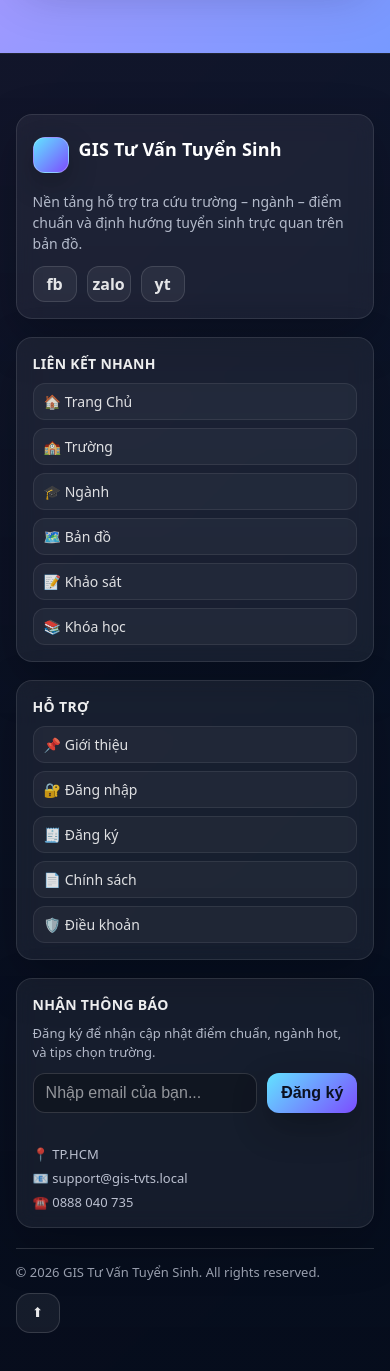
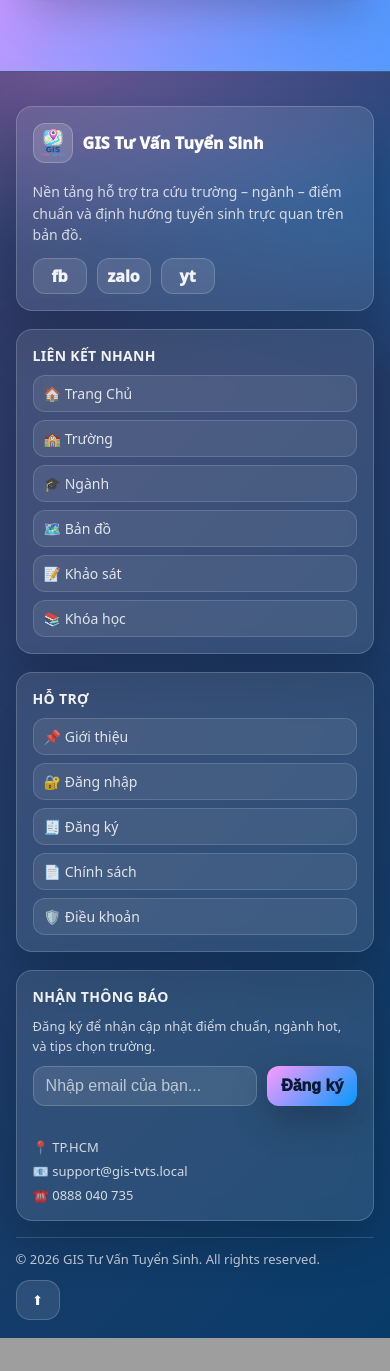
Before and after one commit to TRAM-HUONG/GIS-TUVANTUYENSINH, a Django app: page /dang-ky/ in a window 390 px wide; the page is wider, and only the part inside the window is pictured. Shown: the part 1067-2438 px from the top of that part. After the commit the page ends 2405 px from the top of that part, so only its background shows below. Run offline with Django 5.2, Linux system fonts and the light colour scheme.

Commit message:
Lưu các thay đổi

```diff
--- a/static/css/layout.css
+++ b/static/css/layout.css
@@ -1,44 +1,76 @@
+/* =========================================================
+   GIS TVTS – LAYOUT (PASTEL PINK→BLUE THEME)
+   - Hero slider full
+   - Menu buttons glass
+   - Card body background
+   - Falling flowers fixed overlay
+   - Footer pastel matching theme
+   ========================================================= */
+
+/* -------------------------
+   0) Variables / Reset
+------------------------- */
 :root{
   /* palette theo ảnh */
-  --c1: #FF99FF;
-  --c2: #CC99FF;
-  --c3: #9999FF;
-  --c4: #6699FF;
-  --c5: #3399FF;
-  --c6: #0099FF;
+  --c1:#FF99FF;
+  --c2:#CC99FF;
+  --c3:#9999FF;
+  --c4:#6699FF;
+  --c5:#3399FF;
+  --c6:#0099FF;
 
-  --p1: #FF99CC;
-  --p2: #CC99CC;
-  --p3: #9999CC;
-  --p4: #6699CC;
-  --p5: #3399CC;
-  --p6: #0099CC;
+  --p1:#FF99CC;
+  --p2:#CC99CC;
+  --p3:#9999CC;
+  --p4:#6699CC;
+  --p5:#3399CC;
+  --p6:#0099CC;
 
-  --text: #0b1b33;
-  --card: rgba(255,255,255,.88);
-  --border: rgba(11,27,51,.10);
+  --ink:#0b1b33;
+  --muted:rgba(11,27,51,.65);
+
+  --card:rgba(255,255,255,.88);
+  --glass:rgba(255,255,255,.30);
+  --border:rgba(11,27,51,.10);
+
   --shadow: 0 18px 50px rgba(0,0,0,.12);
+  --shadowStrong: 0 24px 60px rgba(0,0,0,.18);
+
+  --r14:14px;
+  --r18:18px;
+  --r20:20px;
+
+  --wrap: 1800px;
 }
 
-*{ box-sizing: border-box; }
+*{ box-sizing:border-box; }
+html,body{ height:100%; }
+body{
+  margin:0;
+  font-family: system-ui, -apple-system, Segoe UI, Roboto, Arial, sans-serif;
+  color: var(--ink);
+  min-height:100vh;
 
-body{
-  margin: 0;
-  font-family: system-ui, -apple-system, Segoe UI, Roboto, Arial, sans-serif;
-  color: var(--text);
   background:
     radial-gradient(900px 500px at 10% 0%, rgba(255,153,255,.55), transparent 60%),
     radial-gradient(900px 500px at 90% 20%, rgba(0,153,255,.40), transparent 60%),
     linear-gradient(135deg, var(--c1), var(--c6));
-  min-height: 100vh;
+
+  overflow-x:hidden;
 }
-.wrap {
-  width: min(1800px, 92vw);
+
+a{ color:inherit; }
+img{ max-width:100%; display:block; }
+
+.wrap{
+  width: min(var(--wrap), 92vw);
   margin: 0 auto;
 }
 
-/* ===== HERO SLIDER FULL ===== */
-.hero{ width: 100%; }
+/* -------------------------
+   1) HERO SLIDER FULL
+------------------------- */
+.hero{ width:100%; }
 
 .hero-slider{
   position: relative;
@@ -306,287 +282,92 @@ main{
   padding: 22px;
 }
 
+/* -------------------------
+   6) FALLING FLOWERS (FIXED overlay)
+   - Đặt fixed để luôn nổi
+   - pointer-events:none để không chặn click
+------------------------- */
+.falling-flowers.right{
+  position: fixed;
+  right: 10px;
+  top: 40%;
+  z-index: 999;
+  pointer-events: none;
+  opacity: .90;
+  filter: drop-shadow(0 16px 28px rgba(0,0,0,.18));
+}
+.falling-flowers.right img{
+  width: 110px;
+  height:auto;
+  transform: rotate(10deg);
+}
 
-/* ===== FOOTER kiểu giống mẫu (tông hồng–tím–xanh của Út) ===== */
+/* -------------------------
+   7) FOOTER – Pastel tone
+------------------------- */
 .site-footer{
   margin-top: 26px;
   padding: 34px 0 18px;
   color: rgba(255,255,255,.92);
 
   background:
-    linear-gradient(135deg, rgba(255,153,255,.22), rgba(0,153,255,.22)),
+    radial-gradient(700px 300px at 15% 0%, rgba(255,153,255,.26), transparent 60%),
+    radial-gradient(700px 300px at 85% 10%, rgba(0,153,255,.24), transparent 60%),
+    linear-gradient(135deg, rgba(255,153,255,.18), rgba(0,153,255,.18)),
     #0b2748;
 
   border-top: 1px solid rgba(255,255,255,.18);
 }
 
-.footer-grid{
-  display: grid;
-  grid-template-columns: 1.4fr 1fr 1fr 1fr;
-  gap: 26px;
-}
-
-/* titles */
-.footer-title{
-  margin: 0 0 12px;
-  font-size: 18px;
-  font-weight: 950;
-  letter-spacing: .6px;
-}
-
-.footer-head{
-  margin: 0 0 10px;
-  font-size: 16px;
-  font-weight: 900;
-}
-.footer-head.mt{ margin-top: 18px; }
-
-/* newsletter */
-.footer-newsletter{
-  display: grid;
-  grid-template-columns: 1fr auto;
-  gap: 10px;
-  margin-bottom: 18px;
-}
-
-.footer-input{
-  padding: 12px 14px;
-  border-radius: 12px;
-  border: 1px solid rgba(255,255,255,.25);
-  background: rgba(255,255,255,.10);
-  color: #fff;
-  outline: none;
-}
-
-.footer-input::placeholder{ color: rgba(255,255,255,.65); }
-
-.footer-submit{
-  padding: 12px 14px;
-  border-radius: 12px;
-  border: 1px solid rgba(255,255,255,.30);
-  cursor: pointer;
-  font-weight: 950;
-  color: #071a33;
-
-  background: linear-gradient(135deg, var(--c1), var(--c6));
-  box-shadow: 0 14px 36px rgba(0,0,0,.35);
-}
-
-.footer-submit:hover{ transform: translateY(-2px); }
-
-/* brand block */
-.footer-brand{
-  display: flex;
-  gap: 12px;
-  align-items: center;
-  margin: 6px 0 14px;
-}
-
-.footer-logo{
-  width: 56px;
-  height: 56px;
-  border-radius: 16px;
-  background-image: url("../img/logo.png");
-  background-size: contain;
-  background-position: center;
-  background-repeat: no-repeat;
-  background-color: rgba(255,255,255,.10);
-  border: 1px solid rgba(255,255,255,.25);
-}
-
-.footer-brand-name{
-  font-weight: 950;
-  letter-spacing: .6px;
-}
-
-.footer-brand-sub{
-  font-size: 13px;
-  color: rgba(255,255,255,.75);
-  margin-top: 2px;
-}
-
-.footer-info{
-  font-size: 13px;
-  line-height: 1.8;
-  color: rgba(255,255,255,.82);
-}
-
-/* links */
-.footer-link{
-  display: block;
-  text-decoration: none;
-  color: rgba(255,255,255,.78);
-  margin: 8px 0;
-  font-size: 14px;
-}
-
-.footer-link:hover{
-  color: #fff;
-  text-decoration: underline;
-}
-
-/* bottom bar */
-.footer-bottom{
-  margin-top: 20px;
-  padding-top: 14px;
-  border-top: 1px solid rgba(255,255,255,.16);
-
-  display: flex;
-  align-items: center;
-  justify-content: space-between;
-  gap: 12px;
-
-  font-size: 13px;
-  color: rgba(255,255,255,.70);
-}
-
-.footer-badges{
-  display: flex;
-  gap: 8px;
-  flex-wrap: wrap;
-}
-
-.badge{
-  padding: 6px 10px;
-  border-radius: 999px;
-  border: 1px solid rgba(255,255,255,.22);
-  background: rgba(255,255,255,.08);
-  color: rgba(255,255,255,.86);
-  font-weight: 800;
-}
-
-/* responsive */
-@media (max-width: 980px){
-  .footer-grid{
-    grid-template-columns: 1fr 1fr;
-  }
-}
-@media (max-width: 560px){
-  .footer-grid{
-    grid-template-columns: 1fr;
-  }
-  .footer-bottom{
-    flex-direction: column;
-    align-items: flex-start;
-  }
-}
-
-.falling-flowers {
-  position: absolute;
-  top: -50px;
-  z-index: -1;
-  animation: fall 10s infinite linear;
-  opacity: 0.9; /* Giữ opacity cao hơn */
-  pointer-events: none;
-}
-.left {
-  left: -150px;
-}
-
-.right {
-  right: -150px;
-}
-
-.falling-flowers img {
-  width: 50px;
-  height: auto;
-}
-
-/* Hiệu ứng rơi của cánh hoa */
-@keyframes fall {
-  0% {
-    transform: translateY(0) rotate(0deg);
-  }
-  100% {
-    transform: translateY(100vh) rotate(360deg);
-  }
-}
-/* Custom CSS for Mai branches */
-.mai-branch {
-    position: absolute;
-    top: 0;
-    width: 150px;
-    height: auto;
-    z-index: 5;
-    opacity: 0.8;
-}
-
-
-
-/* ===== Responsive ===== */
-@media (max-width: 820px){
-  .row{
-    flex-direction: column;
-    align-items: stretch;
-  }
-  .auth{
-    justify-content: flex-start;
-  }
-  .search{
-    width: 100%;
-  }
-  .search-input{
-    width: 100%;
-  }
-
-/* =========================
-   FOOTER – Modern / Clean
-   ========================= */
-.site-footer{
-  margin-top: 28px;
-  background: linear-gradient(180deg, rgba(6,10,24,.92), rgba(6,10,24,.98));
-  color: rgba(255,255,255,.86);
-  border-top: 1px solid rgba(255,255,255,.10);
-}
-
-.footer-wrap{
-  padding: 26px 0 14px;
-}
+.footer-wrap{ padding: 0; }
 
 .footer-grid{
-  display: grid;
-  grid-template-columns: 1.2fr .9fr .9fr 1.2fr;
+  display:grid;
+  grid-template-columns: 1.25fr 1fr 1fr 1.25fr;
   gap: 18px;
 }
 
 .footer-col{
-  background: rgba(255,255,255,.06);
-  border: 1px solid rgba(255,255,255,.10);
+  background: rgba(255,255,255,.10);
+  border: 1px solid rgba(255,255,255,.18);
   border-radius: 16px;
   padding: 16px;
   box-shadow: 0 18px 50px rgba(0,0,0,.22);
-  backdrop-filter: blur(10px);
+  backdrop-filter: blur(12px);
 }
 
 .footer-brand{
-  display: inline-flex;
-  align-items: center;
+  display:inline-flex;
+  align-items:center;
   gap: 10px;
-  text-decoration: none;
-  color: #fff;
+  text-decoration:none;
+  color:#fff;
   margin-bottom: 10px;
 }
 
 .footer-logo{
-  width: 36px;
-  height: 36px;
+  width: 40px;
+  height: 40px;
   border-radius: 12px;
-  background: linear-gradient(135deg, rgba(98,227,255,1), rgba(124,77,255,1));
-  box-shadow: 0 10px 28px rgba(0,0,0,.25);
+  background-image: url("../img/logo.png");
+  background-size: cover;
+  background-position:center;
+  background-repeat:no-repeat;
+  background-color: rgba(255,255,255,.15);
+  border: 1px solid rgba(255,255,255,.22);
 }
 
 .footer-title{
-  font-weight: 800;
+  font-weight: 950;
   letter-spacing: .2px;
 }
 
 .footer-desc{
   margin: 8px 0 0;
-  color: rgba(234,240,255,.74);
-  line-height: 1.5;
+  color: rgba(255,255,255,.78);
+  line-height: 1.55;
   font-size: 14px;
 }
-
 .footer-desc.small{ font-size: 13px; }
 
 .footer-h{
@@ -598,107 +379,113 @@ main{
 }
 
 .footer-links{
-  list-style: none;
-  padding: 0;
-  margin: 0;
-  display: grid;
+  list-style:none;
+  padding:0;
+  margin:0;
+  display:grid;
   gap: 8px;
 }
 
 .footer-links a{
-  text-decoration: none;
-  color: rgba(255,255,255,.86);
+  text-decoration:none;
+  color: rgba(255,255,255,.84);
   font-size: 14px;
   padding: 8px 10px;
   border-radius: 12px;
-  background: rgba(255,255,255,.04);
-  border: 1px solid rgba(255,255,255,.08);
-  display: inline-flex;
-  width: 100%;
+  background: rgba(255,255,255,.08);
+  border: 1px solid rgba(255,255,255,.14);
+  display:inline-flex;
+  width:100%;
   transition: transform .15s ease, background .15s ease, border .15s ease;
 }
 
 .footer-links a:hover{
   transform: translateY(-1px);
-  background: rgba(255,255,255,.07);
-  border-color: rgba(255,255,255,.14);
+  background: rgba(255,255,255,.12);
+  border-color: rgba(255,255,255,.20);
 }
 
 .footer-social{
   margin-top: 12px;
-  display: flex;
+  display:flex;
   gap: 10px;
   flex-wrap: wrap;
 }
 
 .social-btn{
-  width: 44px;
+  width: 54px;
   height: 36px;
-  display: inline-flex;
-  align-items: center;
-  justify-content: center;
+  display:inline-flex;
+  align-items:center;
+  justify-content:center;
   border-radius: 12px;
-  background: rgba(255,255,255,.06);
-  border: 1px solid rgba(255,255,255,.12);
-  color: rgba(255,255,255,.88);
-  text-decoration: none;
-  font-weight: 700;
+  background: rgba(255,255,255,.10);
+  border: 1px solid rgba(255,255,255,.18);
+  color: rgba(255,255,255,.92);
+  text-decoration:none;
+  font-weight: 950;
   text-transform: lowercase;
   transition: transform .15s ease, background .15s ease;
 }
-.social-btn:hover{ transform: translateY(-1px); background: rgba(255,255,255,.10); }
+.social-btn:hover{
+  transform: translateY(-1px);
+  background: rgba(255,255,255,.14);
+}
 
 .footer-form{
   margin-top: 10px;
-  display: grid;
+  display:grid;
   grid-template-columns: 1fr auto;
   gap: 10px;
 }
 
 .footer-input{
-  width: 100%;
+  width:100%;
   height: 40px;
   border-radius: 12px;
   padding: 0 12px;
-  color: #fff;
-  background: rgba(0,0,0,.22);
-  border: 1px solid rgba(255,255,255,.14);
-  outline: none;
+  color:#fff;
+  background: rgba(255,255,255,.10);
+  border: 1px solid rgba(255,255,255,.18);
+  outline:none;
 }
-.footer-input::placeholder{ color: rgba(255,255,255,.55); }
+.footer-input::placeholder{ color: rgba(255,255,255,.65); }
 
 .footer-btn{
   height: 40px;
   padding: 0 14px;
   border-radius: 12px;
   border: 0;
-  cursor: pointer;
-  font-weight: 800;
-  color: #0b1020;
-  background: linear-gradient(135deg, rgba(98,227,255,1), rgba(124,77,255,1));
-  box-shadow: 0 14px 35px rgba(0,0,0,.25);
+  cursor:pointer;
+  font-weight: 950;
+  color: #071a33;
+  background: linear-gradient(135deg, var(--c1), var(--c6));
+  box-shadow: 0 14px 36px rgba(0,0,0,.25);
   transition: transform .15s ease;
 }
 .footer-btn:hover{ transform: translateY(-1px); }
 
 .footer-contact{
   margin-top: 12px;
-  display: grid;
+  display:grid;
   gap: 6px;
-  color: rgba(234,240,255,.78);
+  color: rgba(255,255,255,.80);
   font-size: 13px;
 }
 
 .footer-bottom{
-  display: flex;
-  align-items: center;
+  margin-top: 16px;
+  padding-top: 12px;
+  border-top: 1px solid rgba(255,255,255,.16);
+
+  display:flex;
+  align-items:center;
   justify-content: space-between;
   gap: 12px;
-  padding: 14px 0 6px;
 }
 
 .footer-copy{
-  color: rgba(234,240,255,.66);
+  color: rgba(255,255,255,.74);
   font-size: 13px;
 }
 
@@ -706,20 +493,35 @@ main{
   width: 44px;
   height: 40px;
   border-radius: 14px;
-  border: 1px solid rgba(255,255,255,.14);
-  background: rgba(255,255,255,.06);
-  color: rgba(255,255,255,.9);
-  cursor: pointer;
+  border: 1px solid rgba(255,255,255,.18);
+  background: rgba(255,255,255,.10);
+  color: rgba(255,255,255,.95);
+  cursor:pointer;
   transition: transform .15s ease, background .15s ease;
 }
-.to-top:hover{ transform: translateY(-1px); background: rgba(255,255,255,.10); }
+.to-top:hover{
+  transform: translateY(-1px);
+  background: rgba(255,255,255,.14);
+}
 
-@media (max-width: 1100px){
+/* -------------------------
+   8) Responsive
+------------------------- */
+@media (max-width: 980px){
   .footer-grid{ grid-template-columns: 1fr 1fr; }
+  .hero-slider{ height: 260px; }
 }
-@media (max-width: 620px){
+
+@media (max-width: 820px){
+  .row{ flex-direction: column; align-items: stretch; }
+  .auth{ justify-content: flex-start; }
+  .menu{ gap: 10px; }
+  .btn{ width: 100%; justify-content: flex-start; }
+}
+
+@media (max-width: 560px){
   .footer-grid{ grid-template-columns: 1fr; }
   .footer-bottom{ flex-direction: column; align-items: flex-start; }
+  .falling-flowers.right{ right: 6px; opacity: .75; }
+  .falling-flowers.right img{ width: 90px; }
 }
-
-}
--- a/templates/layout/layout.html
+++ b/templates/layout/layout.html
@@ -59,9 +59,6 @@
       </div>
     </div>
   </header>
-  <div class="falling-flowers right">
-    <img src="{% static 'img/tet2.png' %}" alt="Flower" />
-  </div>
 
   <main>
     <div class="wrap">
@@ -148,65 +145,6 @@
   </div>
 </footer>
 
-  <!-- JavaScript -->
-  <script>
-  document.addEventListener('DOMContentLoaded', function() {
-    const flowerImages = [
-      '{% static "img/tet2.png" %}'
-    ];
-
-    let flowerCount = 0;  // Biến đếm số lượng hoa đã tạo
-    const maxFlowers = 30; // Số lượng hoa tối đa
-
-    const createFallingFlower = () => {
-      if (flowerCount >= maxFlowers) {
-        return;  // Dừng không tạo hoa nữa khi đã đạt số lượng tối đa
-      }
-
-      flowerCount++;  // Tăng số lượng hoa đã tạo lên 1
-
-      const flower = document.createElement('img');
-      flower.src = flowerImages[Math.floor(Math.random() * flowerImages.length)];
-      flower.style.position = 'absolute';
-      flower.style.top = '0';
-      flower.style.left = `${Math.random() * 100}%`;
-      flower.style.width = '50px';
-      flower.style.height = 'auto';
-      flower.style.opacity = Math.random() * 0.5 + 0.3;
-      document.body.appendChild(flower);
-
-      const animationDuration = Math.random() * 10 + 5; // Thời gian rơi hoa
-      flower.style.animation = `fall ${animationDuration}s linear`;
-
-      // Tạo keyframe cho animation
-      const style = document.createElement('style');
-      style.innerHTML = `
-        @keyframes fall {
-          0% {
-            top: 0;
-          }
-          100% {
-            top: 100vh; /* Hoa rơi hết màn hình */
-            opacity: 0; /* Hoa biến mất khi rơi hết màn hình */
-          }
-        }
-      `;
-      document.head.appendChild(style);
-
-      // Xóa hoa sau khi animation kết thúc
-      setTimeout(() => {
-        flower.remove(); // Xóa hoa khi hoàn tất
-      }, animationDuration * 1000); // Dừng sau khi hoa rơi
-
-      flower.addEventListener('animationiteration', () => {
-        flower.style.left = `${Math.random() * 100}%`;
-        flower.style.opacity = Math.random() * 0.5 + 0.3;
-      });
-    };
-
-    setInterval(createFallingFlower, 300); // Tạo hoa mỗi 300ms
-  });
-</script>
   {% block extra_js %}{% endblock %}
 </body>
 </html>
```
Also changed, not shown: other parts of static/css/layout.css (+55 -111 lines), home/migrations/0003_chitietnganh_chitiettruong_donvihanhchinh_and_more.py (added).
